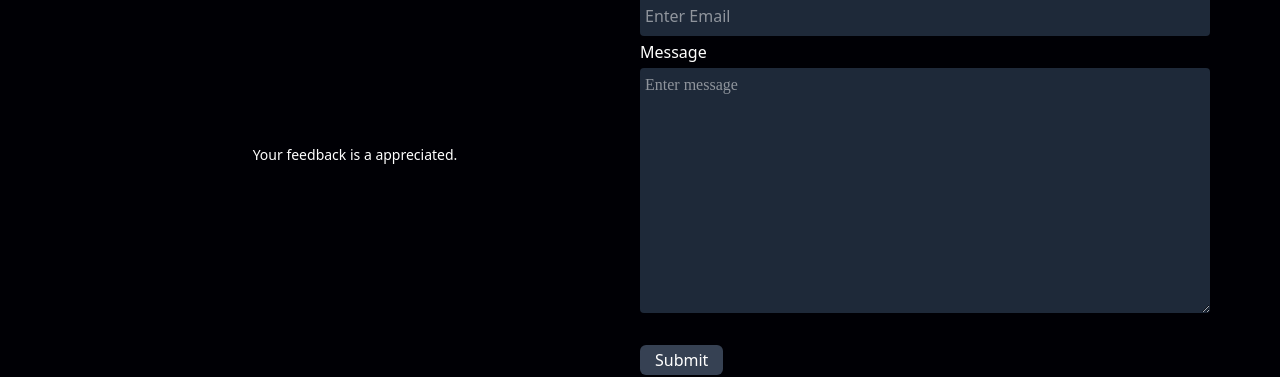
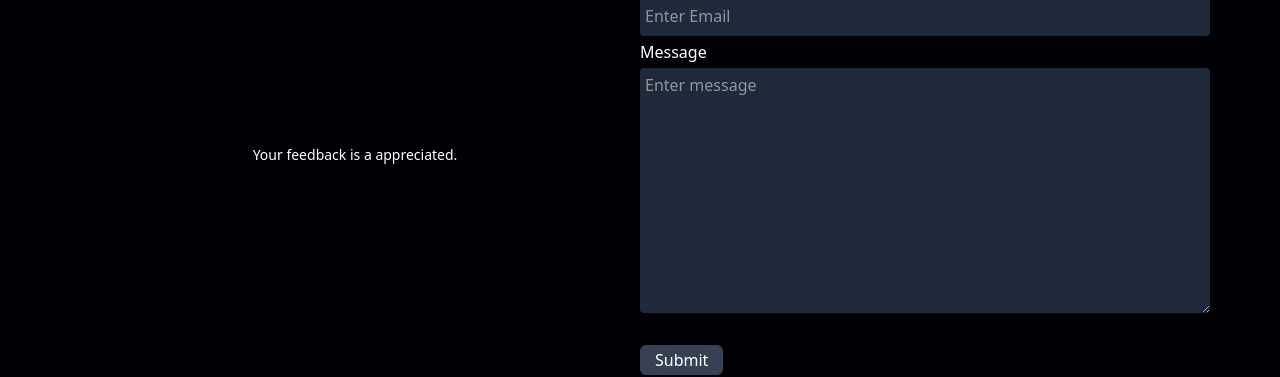
Before and after one commit to BkMutinda/Portofolio, a React (Vite) app: page / in a window 1280 px wide. Shown: the part 2635-3012 px from the top of the page. Built offline with nearby package versions, Linux system fonts and the light colour scheme.

Commit message:
Update contact.css

```diff
--- a/src/components/Contacts/contact.css
+++ b/src/components/Contacts/contact.css
@@ -15,7 +15,7 @@ textarea {
 }
 textarea {
   padding-top: 5px;
-  font-family: cursive;
+
 }
 button {
   width: fit-content;
```
